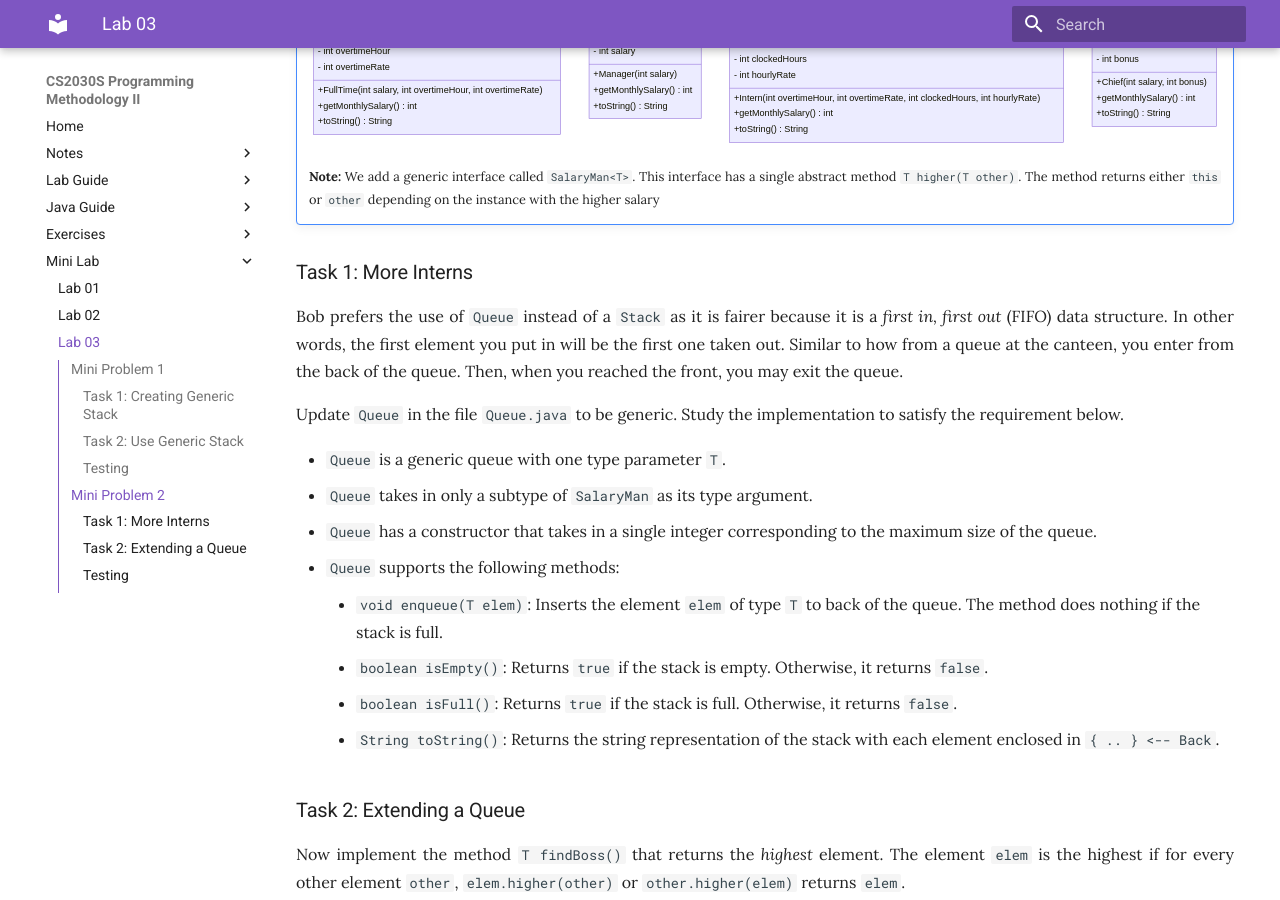
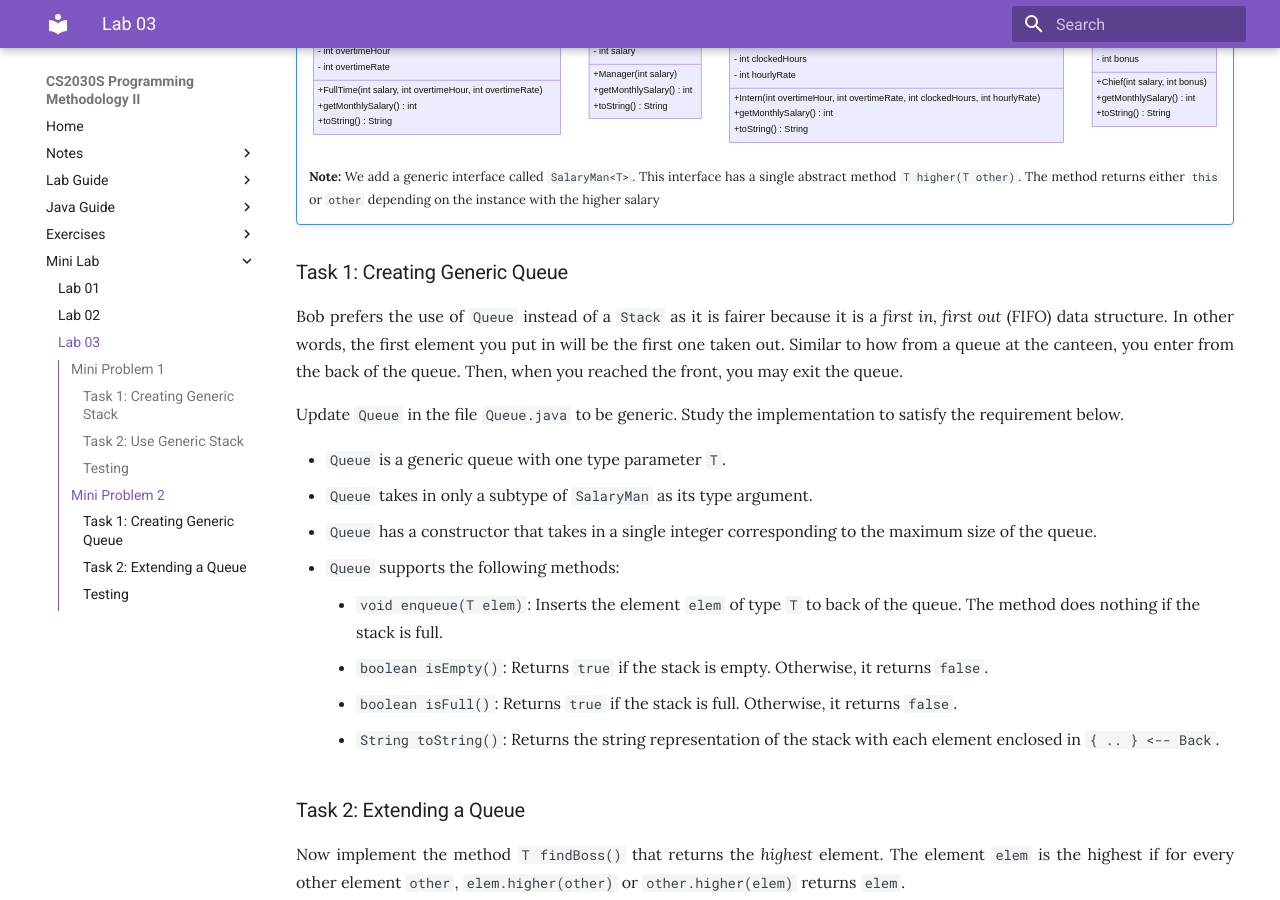
Before and after one commit to nus-cs2030s/2425-s1, an MkDocs documentation site: the page built from docs/labs/lab03.md, in a window 1280 px wide and 900 px high, scrolled down 5410 px. Built offline with MkDocs 1.6.1 and Material for MkDocs 9.7.7, drawn with Linux system fonts in a browser that asks for light colours.

Commit message:
Update lab03.md

```diff
--- a/docs/labs/lab03.md
+++ b/docs/labs/lab03.md
@@ -196,7 +196,7 @@ s.toString().. ok
 
     **Note:** We add a generic interface called `SalaryMan<T>`.  This interface has a single abstract method `T higher(T other)`.  The method returns either `this` or `other` depending on the instance with the higher salary
 
-### Task 1: More Interns
+### Task 1: Creating Generic Queue
 
 Bob prefers the use of `Queue` instead of a `Stack` as it is fairer because it is a _first in, first out_ (FIFO) data structure.  In other words, the first element you put in will be the first one taken out.  Similar to how from a queue at the canteen, you enter from the back of the queue. Then, when you reached the front, you may exit the queue.
 
```
